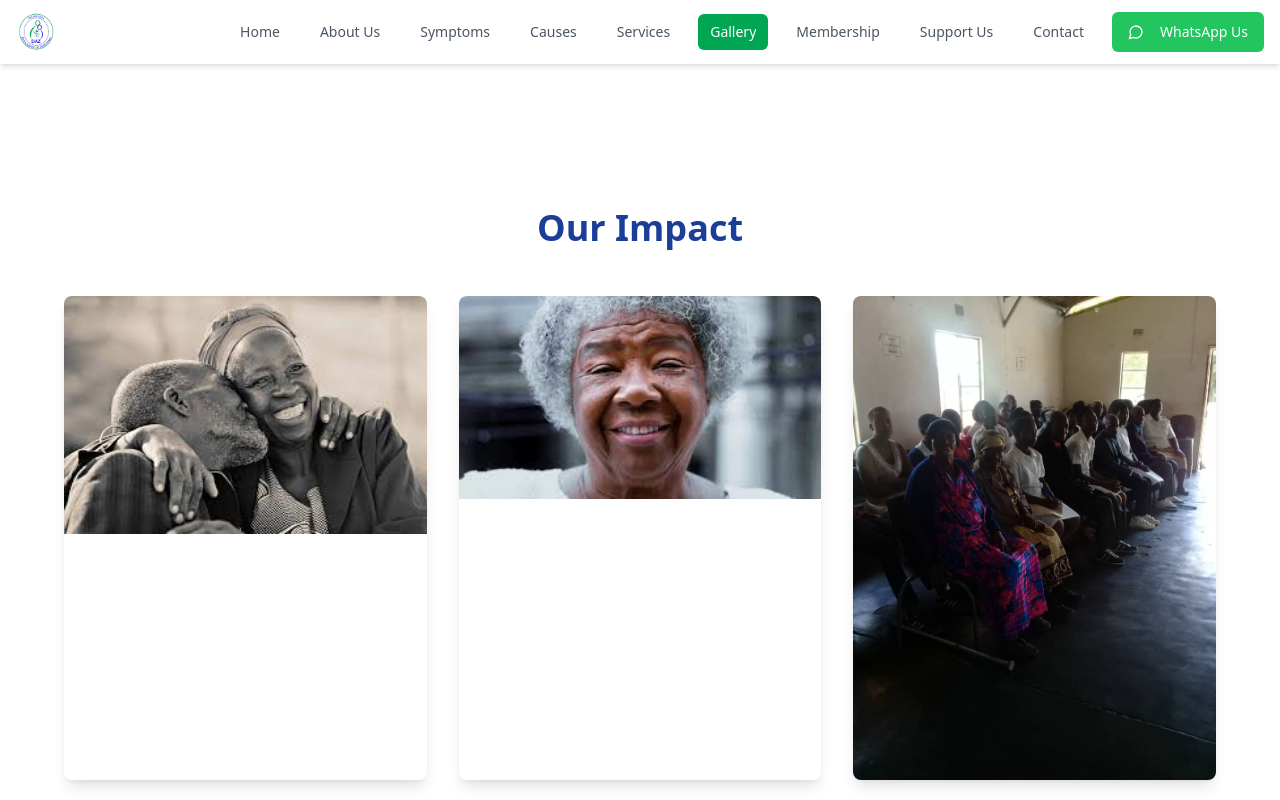
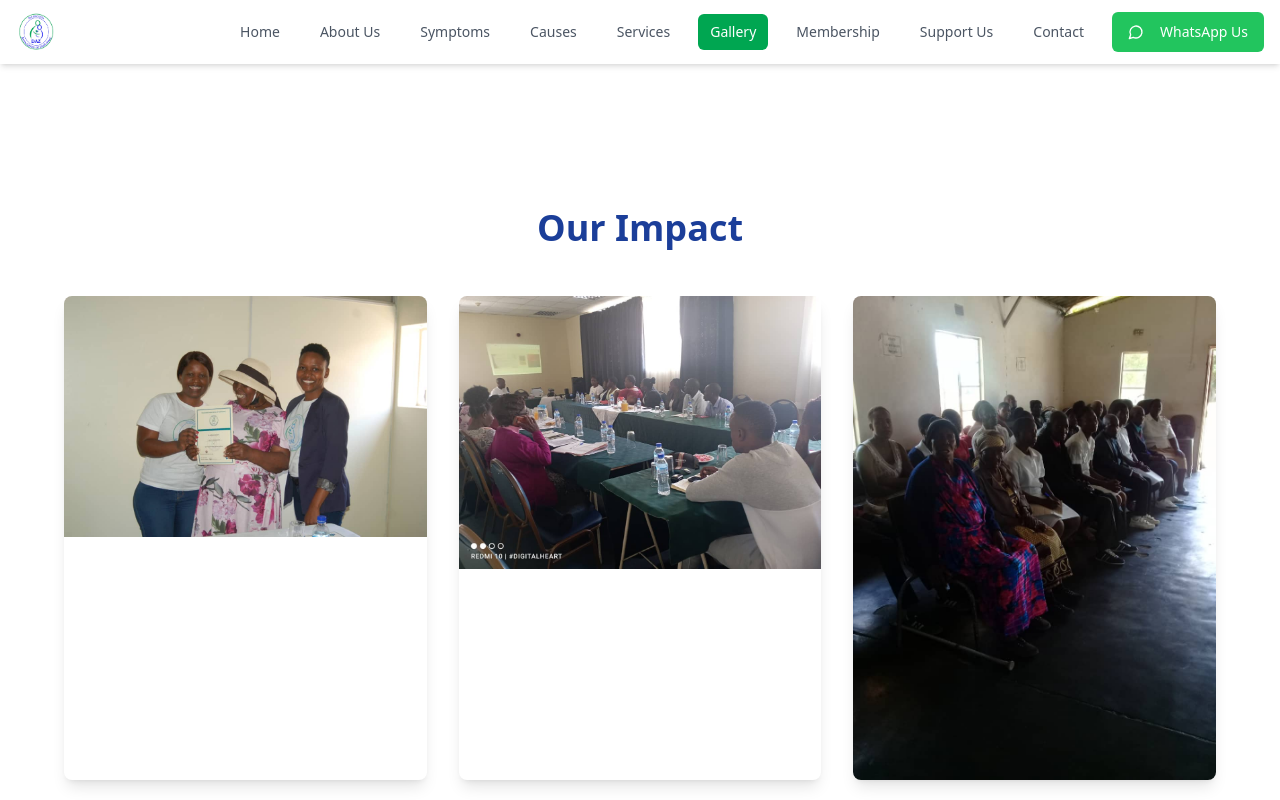
Before and after one commit to brito79/daz-dementia-hub, a React (Vite) app: page /gallery in a window 1280 px wide. Shown: the top 800 px of the page. Built offline with nearby package versions, Linux system fonts and the light colour scheme.

Commit message:
Update gallery images
Replaced the first two images in the impact section of the Gallery component with new images as specified.
[skip gpt_engineer]

```diff
--- a/src/components/Gallery.tsx
+++ b/src/components/Gallery.tsx
@@ -2,12 +2,12 @@ import { motion } from "framer-motion";
 
 const images = [
   {
-    src: "/lovable-uploads/057d21f0-852d-42c9-b63b-2f68553686de.png",
-    alt: "Community engagement session",
+    src: "/lovable-uploads/30a098eb-a044-44da-b3d9-2b88554c3d6a.png",
+    alt: "Certificate presentation ceremony",
   },
   {
-    src: "/lovable-uploads/2426c938-a12e-437a-9499-7ce7ad12c78f.png",
-    alt: "Training and development workshop",
+    src: "/lovable-uploads/adf49173-eae2-45db-abff-7182dfeced9a.png",
+    alt: "Training workshop session",
   },
   {
     src: "/lovable-uploads/4a923a44-8031-4356-bb62-bf32b6b8cd76.png",
```
Also changed, not shown: public/lovable-uploads/30a098eb-a044-44da-b3d9-2b88554c3d6a.png (added), public/lovable-uploads/adf49173-eae2-45db-abff-7182dfeced9a.png (added).
